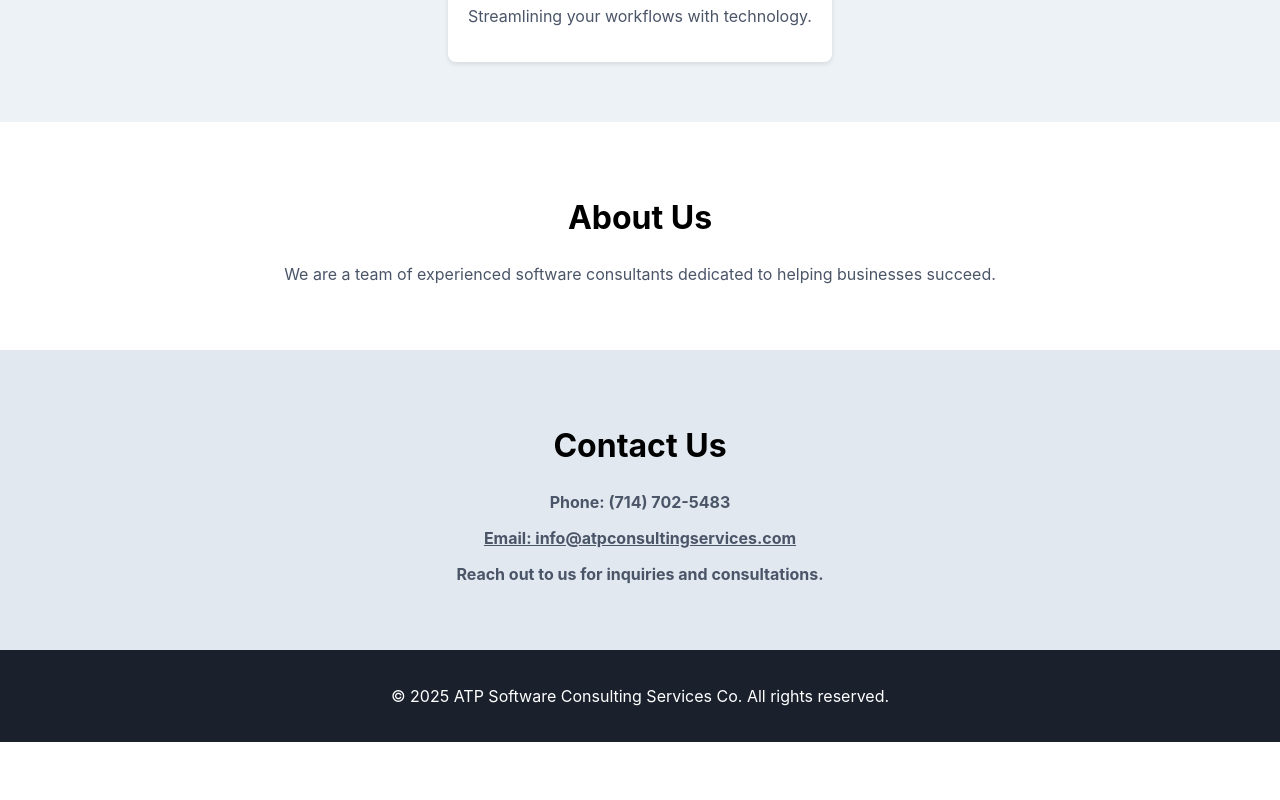
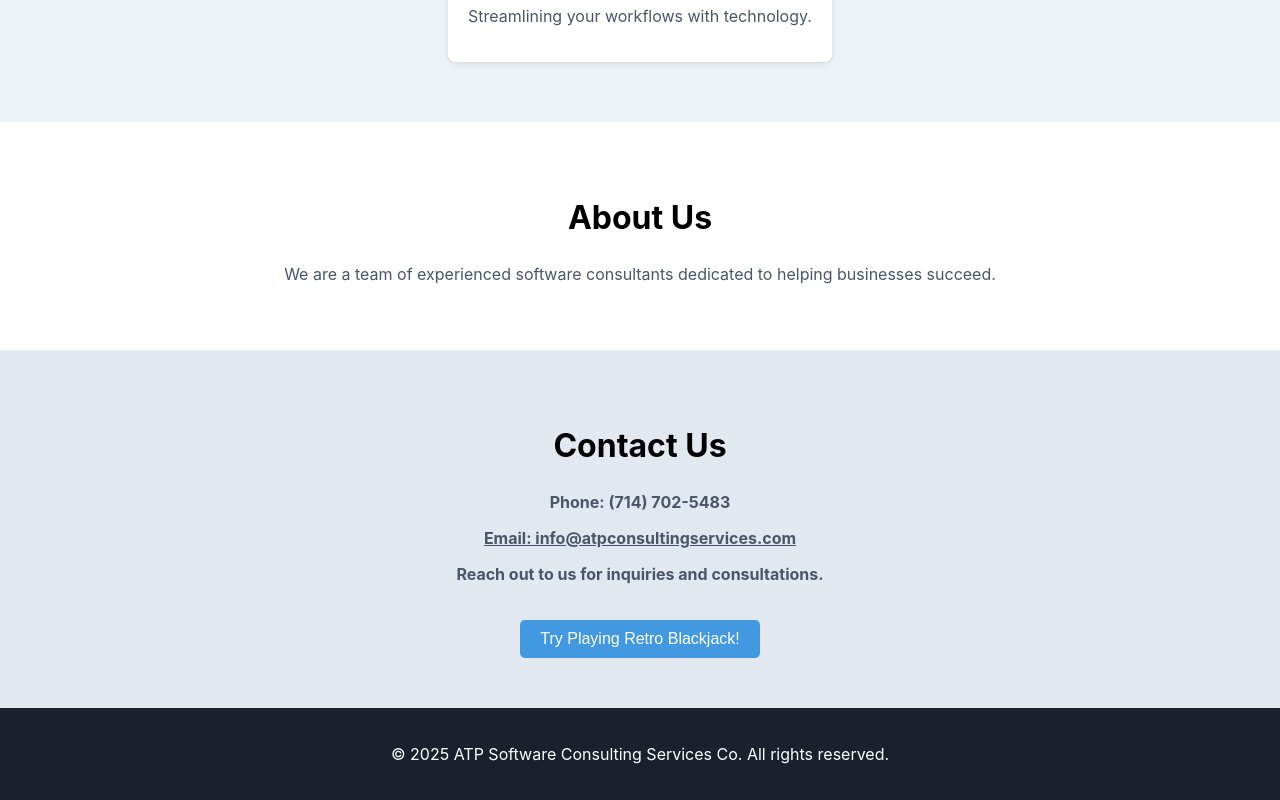
Before and after one commit to atphung21/business-web-template, a React (Create React App) app: page / in a window 1280 px wide. Shown: the part 1389-2189 px from the top of the page. Before the commit the page ends 2131 px from the top, so only its background shows below. Built offline with nearby package versions, Linux system fonts and the light colour scheme.

Commit message:
added blackjack game as example to webpage

```diff
--- a/src/App.js
+++ b/src/App.js
@@ -32,7 +32,7 @@ const ServicesSection = () => (
     <div style={{ display: "flex", justifyContent: "center", flexWrap: "wrap", marginTop: "20px" }}>
       <ServiceCard title="Custom Software Development" description="Tailored solutions to fit your business needs." />
       <ServiceCard title="Cloud Consulting" description="Helping you migrate and optimize cloud solutions." />
-      <ServiceCard title="Business Automation" description="Streamlining your workflows with technology." />
+      <ServiceCard title="Business Automation" description="Streamlining your workflows with technology."/>
     </div>
   </section>
 );
@@ -50,6 +50,11 @@ const ContactSection = () => (
     <p style={{ fontSize: "1rem", fontWeight: "bold", color: "#4a5568" }}>Phone: (714) 702-5483</p>
     <a style={{ fontSize: "1rem", fontWeight: "bold", color: "#4a5568" }} href="mailto:info@atpconsultingservices.com?subject=Services Information&body=Inquiry: , Contact Number: , Email: ,">Email: info@atpconsultingservices.com</a>
     <p style={{ fontSize: "1rem", color: "#4a5568", fontWeight: "bold" }}>Reach out to us for inquiries and consultations.</p>
+    <a style={{ fontSize: "1rem", fontWeight: "bold", color: "#4a5568" }} href="https://www.blackjack.atpconsultingservices.com">
+      <button style={{ marginTop: "20px", padding: "10px 20px", fontSize: "1rem", backgroundColor: "#4299e1", color: "white", border: "none", borderRadius: "5px", cursor: "pointer" }}>
+      Try Playing Retro Blackjack!
+      </button>
+    </a>
   </section>
 );
 
```
